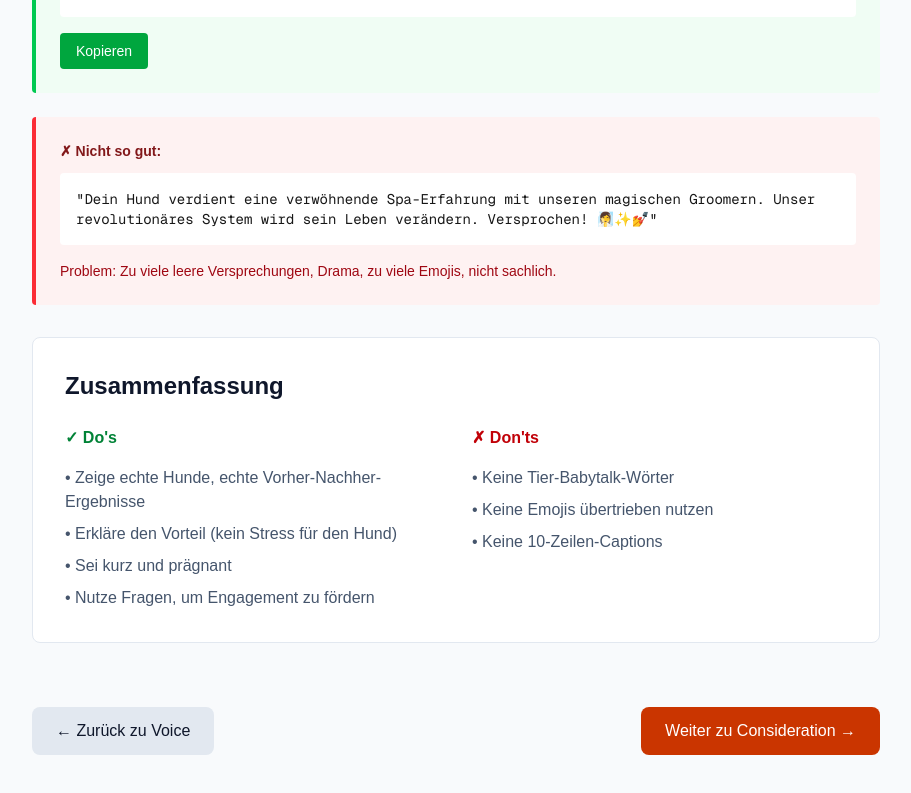
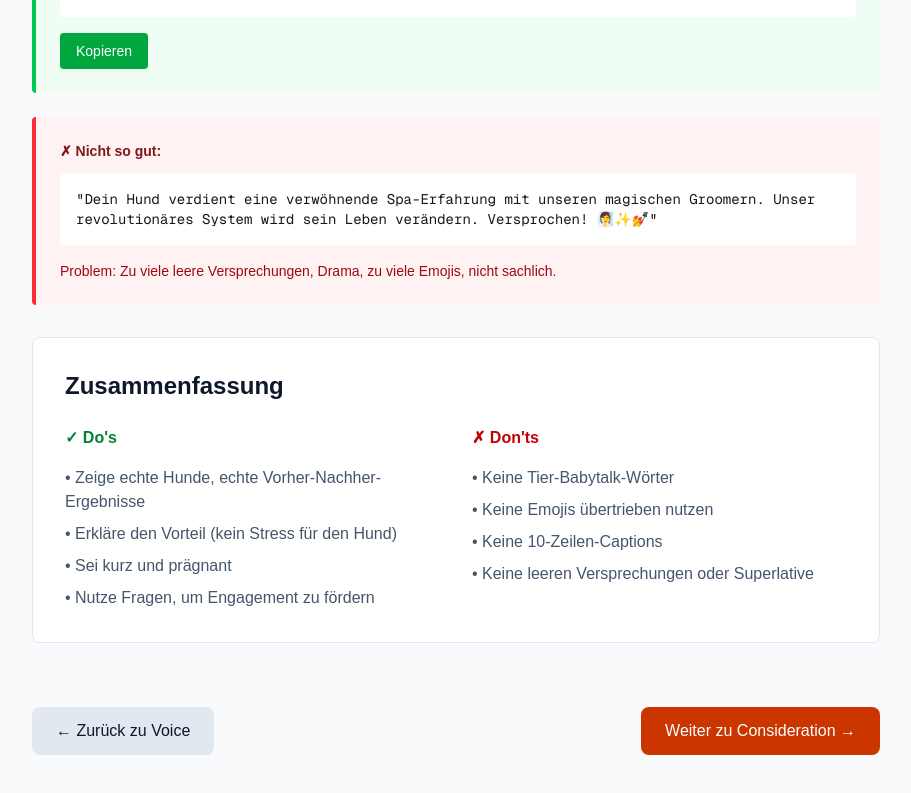
Before and after one commit to HPK-maker-tech/Brand-Voice-Guide, a Next.js app: page /awareness in a window 1280 px wide. Shown: the part 1732-2525 px from the top of the page, without its empty margins (184-1095 px from the left). Built offline with nearby package versions, Linux system fonts and the light colour scheme.

Commit message:
Awareness: add fourth Don't point to summary section

```diff
--- a/app/awareness/page.tsx
+++ b/app/awareness/page.tsx
@@ -126,6 +126,7 @@ export default function AwarenessPage() {
                     <li>• Keine Tier-Babytalk-Wörter</li>
                     <li>• Keine Emojis übertrieben nutzen</li>
                     <li>• Keine 10-Zeilen-Captions</li>
+                    <li>• Keine leeren Versprechungen oder Superlative</li>
                   </ul>
                 </div>
               </div>
```
